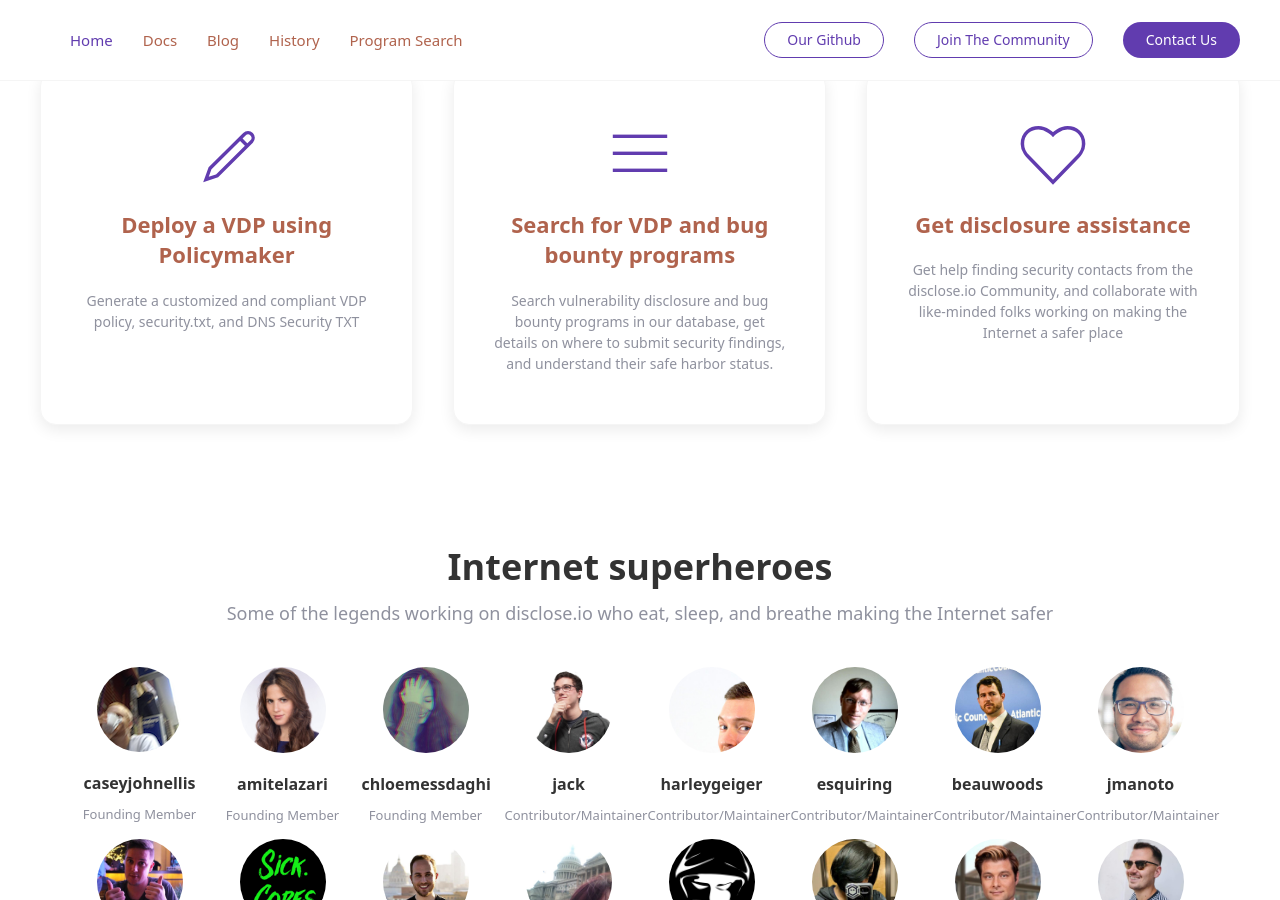
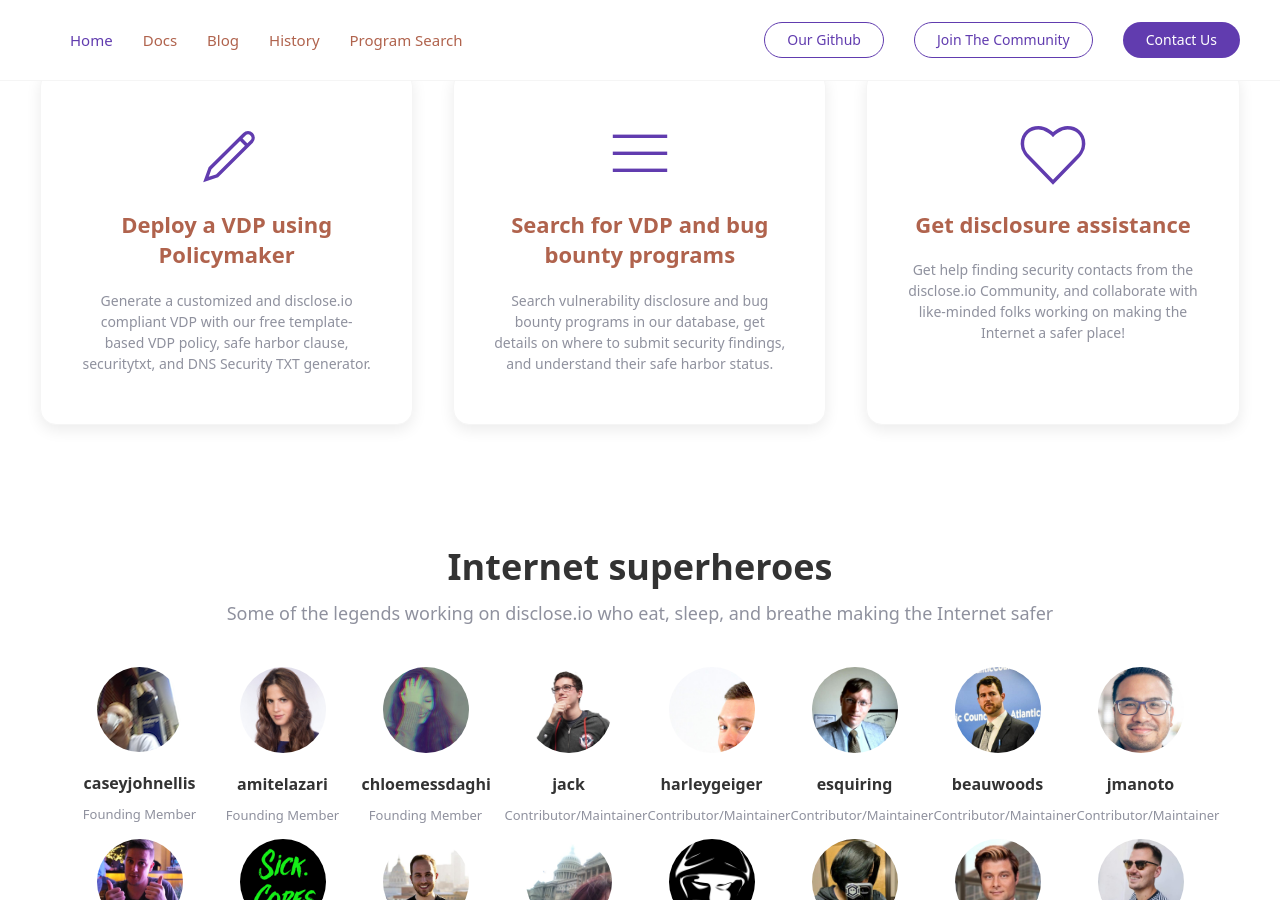
Before and after one commit to disclose/docs, a Jekyll site: the page built from docs/index.md, in a window 1280 px wide and 900 px high, scrolled down 566 px. Built offline with Jekyll 4.4.1, drawn with Linux system fonts in a browser that asks for light colours.

Commit message:
Update navigation_boxes.yml

```diff
--- a/docs/_data/navigation_boxes.yml
+++ b/docs/_data/navigation_boxes.yml
@@ -1,7 +1,7 @@
 # Boxes include navigation
 
 - title: Deploy a VDP using Policymaker
-  desc: Generate a customized and compliant VDP policy, security.txt, and DNS Security TXT
+  desc: Generate a customized and disclose.io compliant VDP with our free template-based VDP policy, safe harbor clause, securitytxt, and DNS Security TXT generator.
   icon: pencil
   url: https://policymaker.disclose.io
 
@@ -11,6 +11,6 @@
   url: programs/
 
 - title: Get disclosure assistance
-  desc: Get help finding security contacts from the disclose.io Community, and collaborate with like-minded folks working on making the Internet a safer place
+  desc: Get help finding security contacts from the disclose.io Community, and collaborate with like-minded folks working on making the Internet a safer place!
   icon: heart
   url: https://community.disclose.io/c/hacker-connect/5
```
